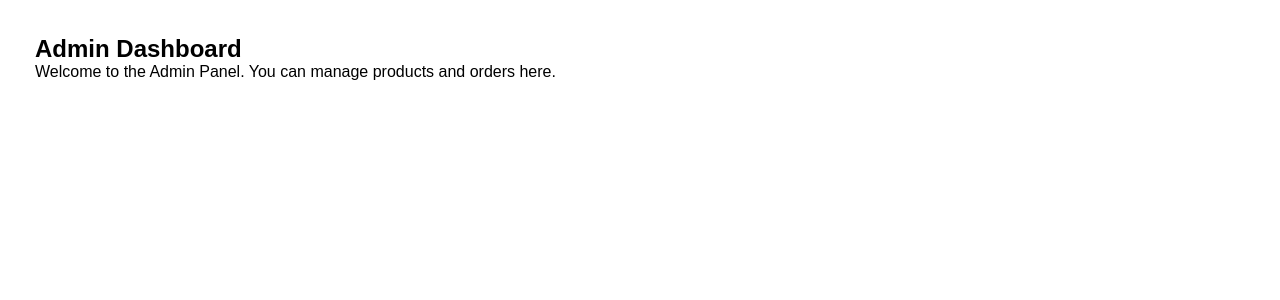
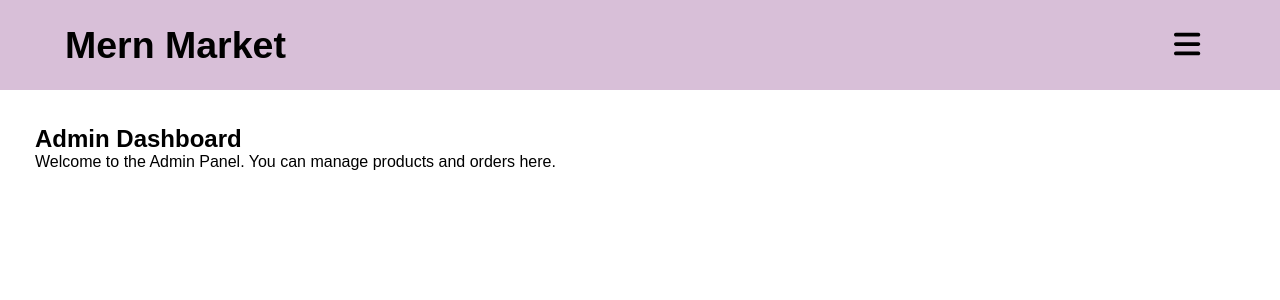
Before and after one commit to venkatReddy0515/E-commerce-website, a React (Vite) app in the folder Admin/Admin/: page / in a window 1280 px wide. Shown: the top 300 px of the page. Built offline with nearby package versions, Linux system fonts and the light colour scheme.

Commit message:
Update Navbar.jsx

```diff
--- a/Admin/Admin/src/components/Navbar.jsx
+++ b/Admin/Admin/src/components/Navbar.jsx
@@ -1,24 +1,68 @@
-import React from 'react';
-import { Link } from 'react-router-dom';
-import "./../App.css"
+import React, { useState } from "react";
+import { Link } from "react-router-dom";
+import { FontAwesomeIcon } from "@fortawesome/react-fontawesome";
+import { faBars, faXmark, faBusinessTime, faPlusCircle, faList } from "@fortawesome/free-solid-svg-icons";
+import "./../App.css";
+
 const Navbar = () => {
+  const [active, setActive] = useState("");
+  const [isMenuOpen, setIsMenuOpen] = useState(false);
+
+  const toggleMenu = () => {
+    setIsMenuOpen(!isMenuOpen);
+  };
+
   return (
+    <div className="navbar-container">
+      <div className="navbar-header">
+        <h2 className="admin-logo">Mern Market</h2>
+        <button className="menu-toggle-btn" onClick={toggleMenu}>
+          <FontAwesomeIcon icon={isMenuOpen ? faXmark : faBars} />
+        </button>
+      </div>
 
-    <div>
-        <div className="admin-panel">
-          <h2 className="admin-logo">Mern Market
-          </h2>
-            <nav className="nav">
-                <ul>
-                  <li><Link to="/">Dashboard</Link></li>
-                  <li><Link to="/add-product">Add Product</Link></li>
-                  <li><Link to="/products">Products</Link></li>
-                  <li><Link to="/orders">Orders</Link></li>
-                </ul>
-          </nav>
-        </div>
+      <div className={`admin-panel ${isMenuOpen ? "open" : "closed"}`}>
+        <button className="goback">
+          <Link to="https://mernmarket.onrender.com/">Go to Website</Link>
+        </button>
+        <nav className="nav">
+          <ul>
+            <li
+              className={active === "board" ? "c" : ""}
+              onClick={() => setActive("board")}
+            >
+              <Link to="/">
+                <FontAwesomeIcon icon={faBusinessTime} /> Dashboard
+              </Link>
+            </li>
+            <li
+              className={active === "add" ? "c" : ""}
+              onClick={() => setActive("add")}
+            >
+              <Link to="/add-product">
+                <FontAwesomeIcon icon={faPlusCircle} /> Add Product
+              </Link>
+            </li>
+            <li
+              className={active === "product" ? "c" : ""}
+              onClick={() => setActive("product")}
+            >
+              <Link to="/products">
+                <FontAwesomeIcon icon={faList} /> Products
+              </Link>
+            </li>
+            <li
+              className={active === "order" ? "c" : ""}
+              onClick={() => setActive("order")}
+            >
+              <Link to="/orders">
+                <FontAwesomeIcon icon={faList} /> Orders
+              </Link>
+            </li>
+          </ul>
+        </nav>
+      </div>
     </div>
-
   );
 };
 
```
